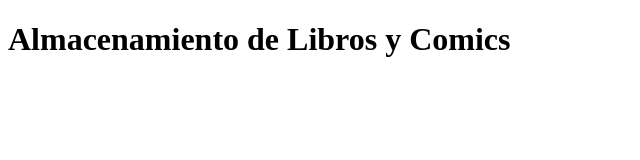
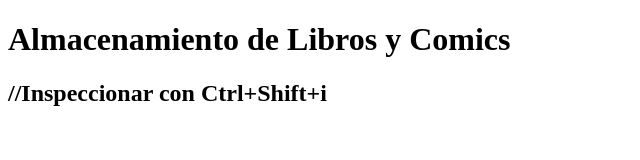
Before and after one commit to AlejandroFDLV/Proyecto_Almacenamiento_Libros_Comics, a plain HTML site: page index.html in a window 1280 px wide. Shown: the whole page, without its empty margins (0-640 px from the left). Drawn offline with Linux system fonts and the light colour scheme.

Commit message:
(20240706-0725-A)

```diff
--- a/index.html
+++ b/index.html
@@ -7,6 +7,7 @@
 </head>
 <body>
     <h1>Almacenamiento de Libros y Comics</h1>
+    <H2>//Inspeccionar con Ctrl+Shift+i</H2>
     <script src="js/oop.js"></script>
 </body>
 </html>
```
